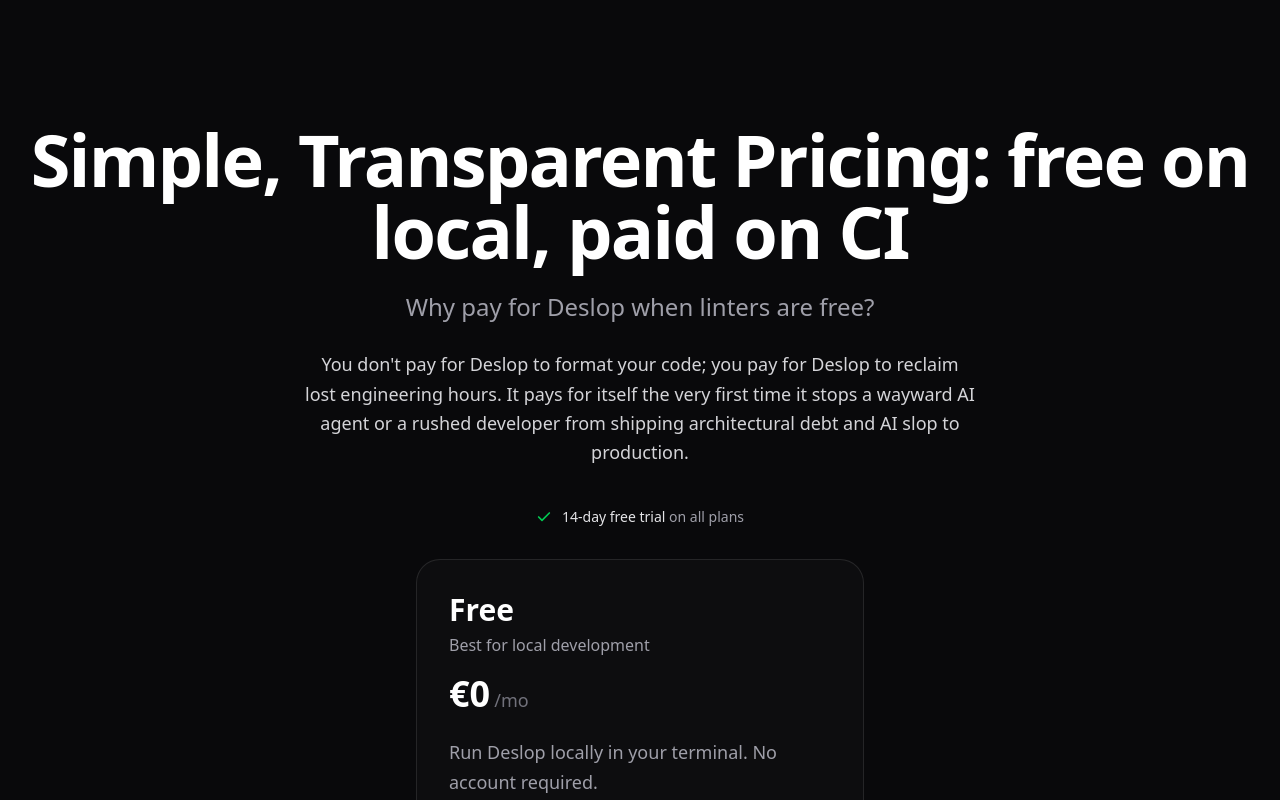
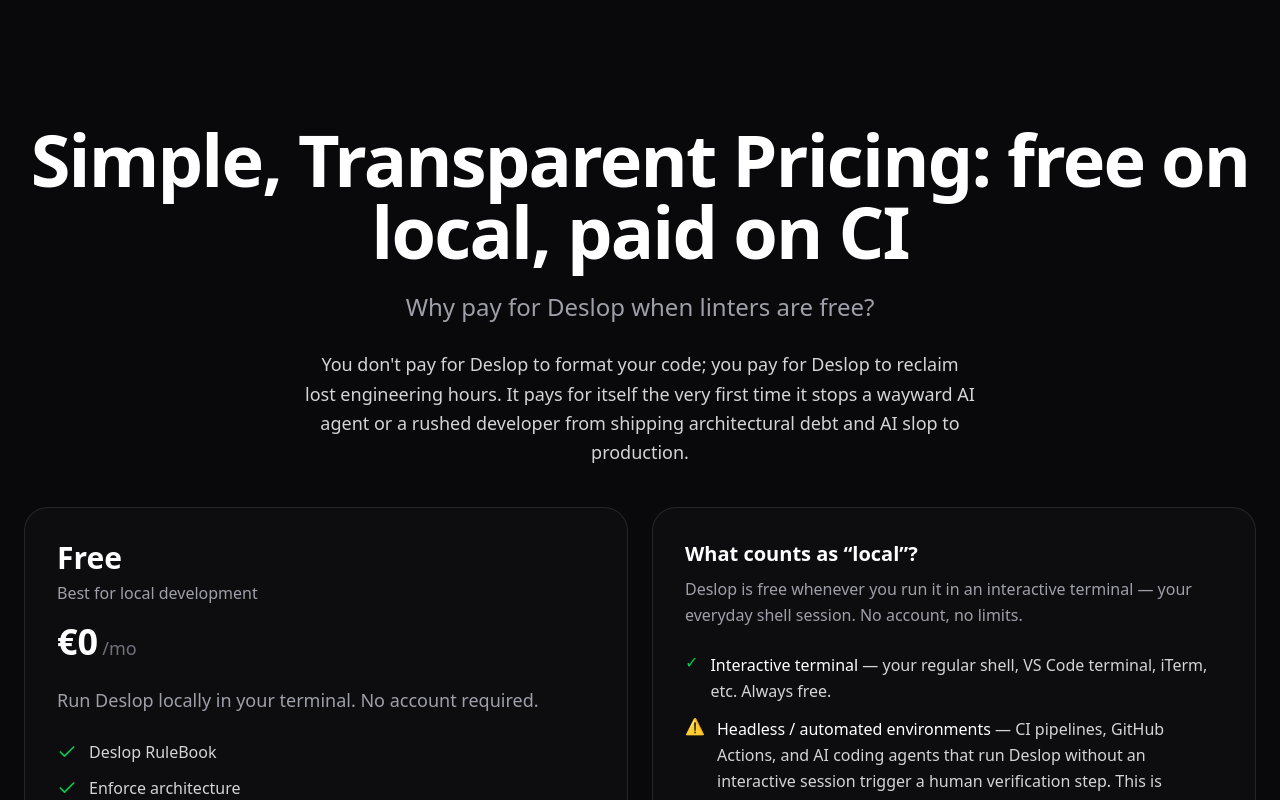
Before and after one commit to Ivy-Apps/deslop-web, a Next.js app: page / in a window 1280 px wide. Shown: the part 11200-12000 px from the top of the page. Built offline with nearby package versions, Linux system fonts and the light colour scheme.

Commit message:
WIP: Polish pricing

```diff
--- a/src/features/landing/components/PricingSection.tsx
+++ b/src/features/landing/components/PricingSection.tsx
@@ -35,12 +35,13 @@
           </p>
         </div>
 
+        {/* Free plan + Local explainer — side by side */}
+        <div className="grid grid-cols-1 md:grid-cols-2 gap-6 mb-8">
+          <FreePlanCard />
+          <LocalExplainer />
+        </div>
+
         <TrialCallout />
-
-        {/* Free plan — centered */}
-        <div className="flex justify-center mb-8">
-          <FreePlanCard />
-        </div>
 
         {/* Paid plans — 3-col grid */}
         <div className="grid grid-cols-1 md:grid-cols-3 gap-6 mb-8">
@@ -89,7 +90,7 @@
 
 function FreePlanCard(): ReactNode {
   return (
-    <div className="w-full max-w-md bg-white/[0.02] border border-white/10 rounded-3xl p-8 flex flex-col">
+    <div className="w-full bg-white/[0.02] border border-white/10 rounded-3xl p-8 flex flex-col">
       <h3 className={`${typeScale.titleLg} mb-1`}>Free</h3>
       <p className={`${typeScale.bodySm} ${baseTw.text.muted} mb-4`}>
         Best for local development
@@ -122,6 +123,55 @@
             Get Started Free
           </GlowSecondaryButton>
         </a>
+      </div>
+    </div>
+  );
+}
+
+function LocalExplainer(): ReactNode {
+  return (
+    <div className="w-full bg-white/[0.02] border border-white/10 rounded-3xl p-8 flex flex-col gap-6">
+      <div>
+        <h3 className={`${typeScale.titleMd} mb-2`}>What counts as &ldquo;local&rdquo;?</h3>
+        <p className={`${typeScale.bodySm} ${baseTw.text.muted}`}>
+          Deslop is free whenever you run it in an interactive terminal — your
+          everyday shell session. No account, no limits.
+        </p>
+      </div>
+
+      <div className="flex flex-col gap-3">
+        <div className="flex items-start gap-3">
+          <span className="mt-0.5 text-green-500 text-base leading-none">✓</span>
+          <p className={`${typeScale.bodySm} ${baseTw.text.secondary}`}>
+            <span className="font-medium text-white">Interactive terminal</span>
+            {' '}— your regular shell, VS Code terminal, iTerm, etc. Always free.
+          </p>
+        </div>
+        <div className="flex items-start gap-3">
+          <span className="mt-0.5 text-amber-400 text-base leading-none">⚠</span>
+          <p className={`${typeScale.bodySm} ${baseTw.text.secondary}`}>
+            <span className="font-medium text-white">Headless / automated environments</span>
+            {' '}— CI pipelines, GitHub Actions, and AI coding agents that run
+            Deslop without an interactive session trigger a human verification
+            step. This is intentional to keep the free tier sustainable.
+          </p>
+        </div>
+      </div>
+
+      <div className="rounded-2xl bg-white/[0.03] border border-white/10 p-5 flex flex-col gap-3">
+        <p className={`${typeScale.bodySm} ${baseTw.text.secondary}`}>
+          To lift restrictions in CI or your AI harness, set your license key as
+          an environment variable:
+        </p>
+        <code className="block rounded-xl bg-zinc-900 border border-white/10 px-4 py-3 text-sm font-mono text-[#3E99F5]">
+          DESLOP_LICENSE_KEY=your_key_here
+        </code>
+        <p className={`${typeScale.bodySm} ${baseTw.text.muted}`}>
+          A{' '}
+          <span className="font-medium text-zinc-200">Deslop Hobby</span>{' '}
+          license is the minimum recommended plan for CI and AI agent
+          environments.
+        </p>
       </div>
     </div>
   );
@@ -193,7 +243,10 @@
         <span className="text-xs text-zinc-500">/mo</span>
       </div>
       <ul className="space-y-3 mb-8 flex-1">
-        {['Everything in Deslop Hobby'].map((item) => (
+        {[
+          'Everything in Deslop Hobby',
+          '10× more CI runs than Hobby — at only 5× the price (~50% savings)',
+        ].map((item) => (
           <li
             key={item}
             className={`${textPresets.bodyList} ${baseTw.text.secondary}`}
@@ -237,7 +290,10 @@
         <span className="text-xs text-zinc-500">/mo</span>
       </div>
       <ul className="space-y-3 mb-8 flex-1">
-        {['Everything in Deslop PRO'].map((item) => (
+        {[
+          'Everything in Deslop PRO',
+          '20× more CI runs than PRO — at only 10× the price (~50% savings)',
+        ].map((item) => (
           <li
             key={item}
             className={`${textPresets.bodyList} ${baseTw.text.secondary}`}
```
